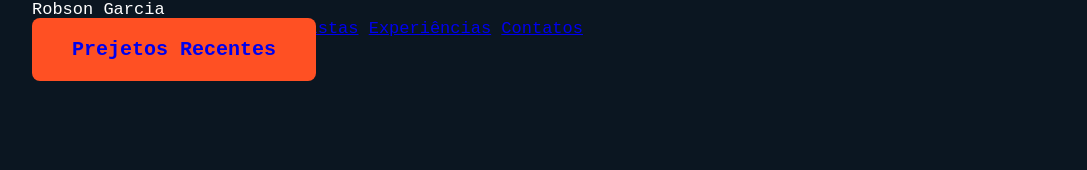
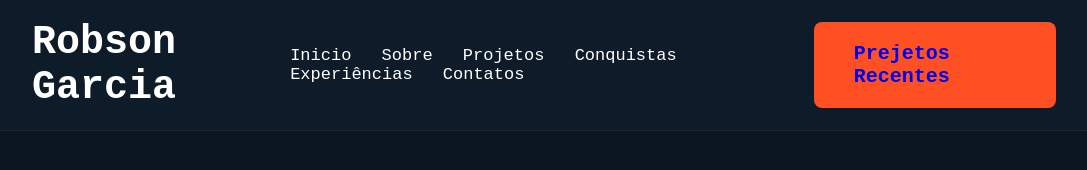
Before and after one commit to RobsonxGarcia/Portifolio, a plain HTML site: page index.html in a window 1280 px wide. Shown: the whole page, without its empty margins (96-1183 px from the left). Drawn offline with Linux system fonts and the light colour scheme.

Commit message:
commit header css

```diff
--- a/css/style.css
+++ b/css/style.css
@@ -42,3 +42,39 @@
     background: #ff6538;
 
  }
+
+ /*header*/
+ .header {
+   background: #0e1b28;
+   padding: 20px 0;
+   border-bottom: 1px solid #18283d;
+ }
+
+ .header .container{
+   display: flex;
+   justify-content: space-between;
+   align-items: center;
+
+ }
+
+ .header .logo {
+   font-size: 20px;
+   font-weight: 800;
+
+ }
+
+ .nav a {
+   margin: 0 10px;
+   color: #fff;
+   text-decoration: none;
+   font-weight: 500;
+
+ }
+
+ .nav a:hover {
+   margin: 0 10;
+   color: #ff5023;
+   transition: 1s;
+   text-decoration: none;
+   font-weight: 500;
+ }
--- a/index.html
+++ b/index.html
@@ -13,12 +13,12 @@
 
 <body>
   <!--Cabeçalho-->
-  <header class="header">
+  <header class="header" id="Inicio">
     <div class="container">
-      <div class="logo">Robson Garcia</div>
+      <div class="logo"><h1>Robson Garcia</h1></div>
 
       <nav class="nav">
-        <a href="#">Inicio</a>
+        <a href="#inicio">Inicio</a>
         <a href="#">Sobre</a>
         <a href="#">Projetos</a>
         <a href="#">Conquistas</a>
@@ -27,6 +27,7 @@
       </nav>
 
       <a href="#" class="btn-primary">Prejetos Recentes</a>
+
     </div>
   </header>
 
```
